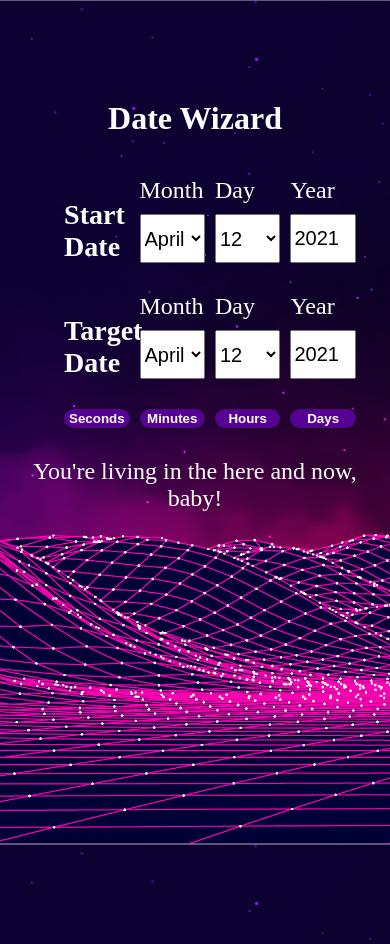
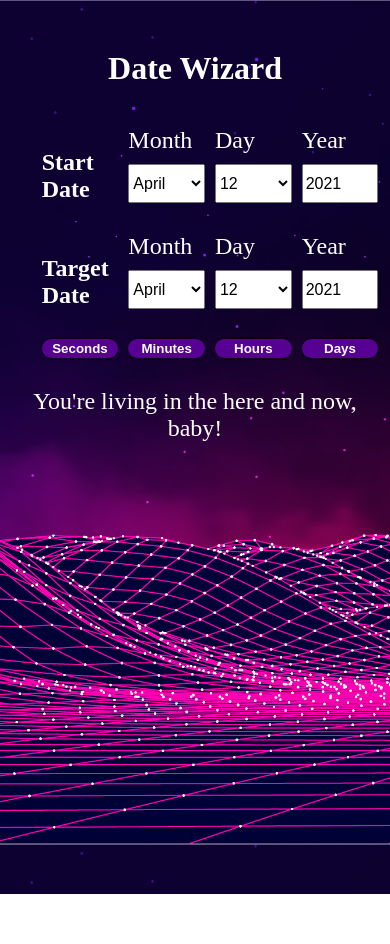
Before and after one commit to nsfrahmann/Date-Picker, a plain HTML site: page index.html in a window 390 px wide. After the commit the page ends 894 px from the top, so only its background shows below. Drawn offline with nearby package versions, Linux system fonts and the light colour scheme.

Commit message:
re phone fix

```diff
--- a/css/main.css
+++ b/css/main.css
@@ -37,8 +37,25 @@ h1 {
 
 @media only screen and (max-width: 600px) {
     h1 {
-        margin-top: 100px;
+        margin-top: 50px;
     }
+    select, input {
+        font-size: 1rem;
+        max-width: 150px;
+        max-height: 40px;
+    }
+
+    option {
+        font-size: .75rem;
+    }
+
+    .label {
+        font-size: 1rem;
+    }
+
+    .select-date, .button-group {
+    width: 82% !important;
+}
 }
 
 
@@ -127,7 +144,6 @@ button:focus {
     grid-column-end: 1;
     grid-row-start: 2;
     margin-top: -15px;
-    font-size: 1.75rem;
     font-weight: 700;
 }
 
--- a/index.html
+++ b/index.html
@@ -10,7 +10,7 @@
 
 </head>
 <body>
-    <div id="test">
+
     <h1>Date Wizard</h1>
     <div class="select-date">
         <div class="label label-date">Start Date</div>
@@ -68,8 +68,6 @@
     <h2 id="result"></h2>
     <h2 id="Marty"></h2>
     <h3 id="mph"></h3>
-    </div>
-
 
 
 
```
Lines whose indentation alone changed are shown as unchanged.
